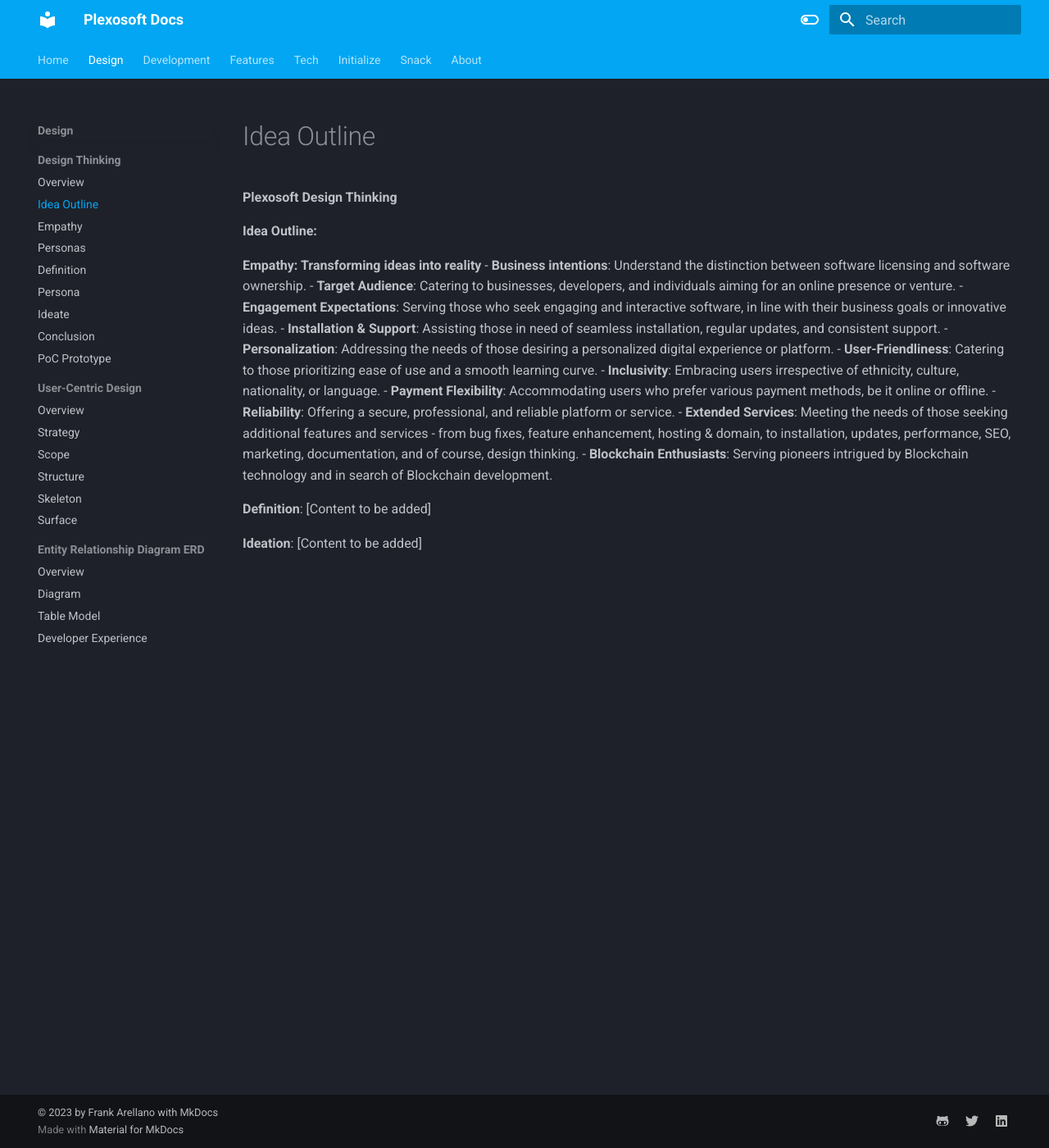
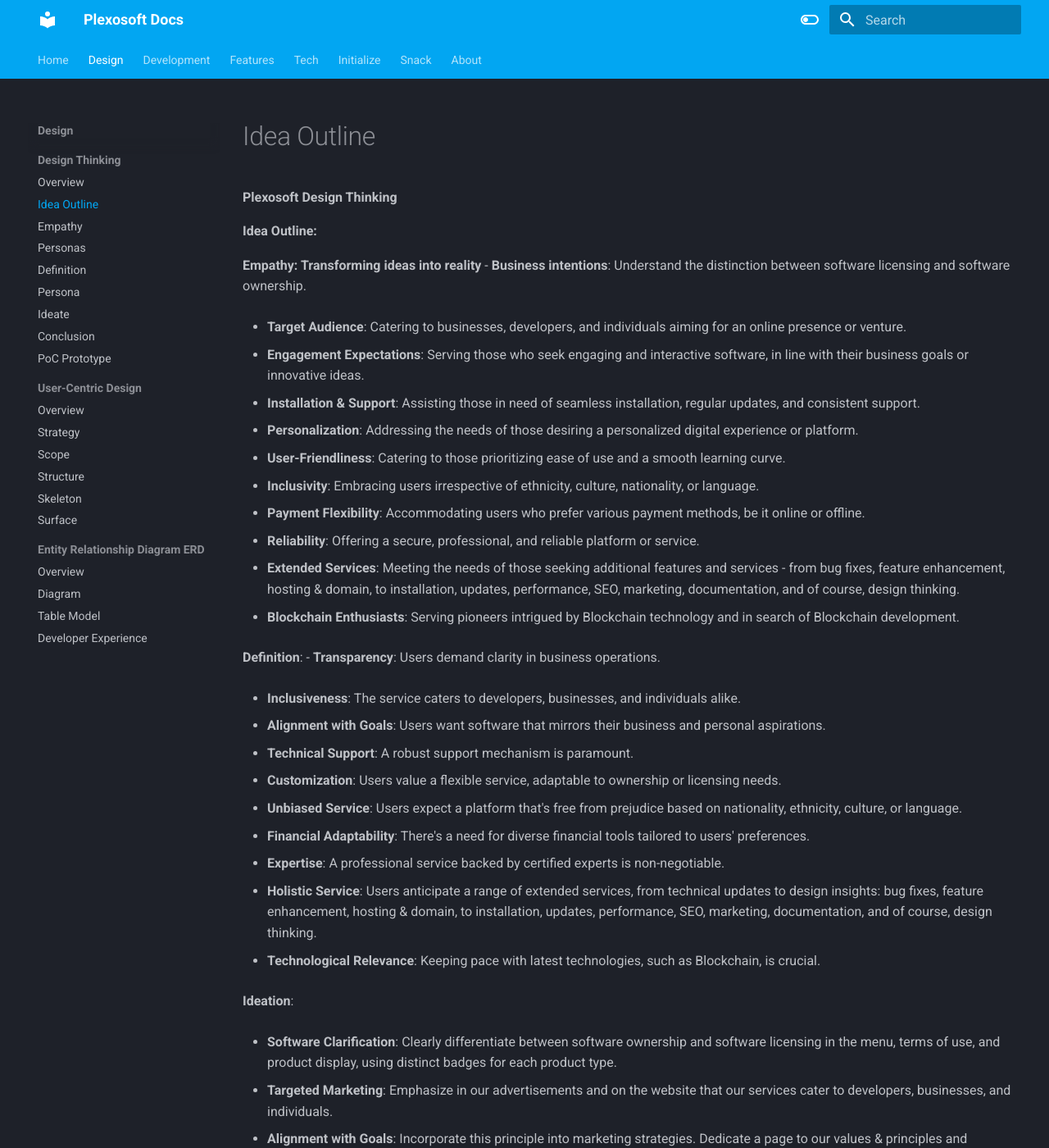
Before and after one commit to Code-Institute-Submissions/py, an MkDocs documentation site: the page built from docs/design-thinking/idea-outline/idea_outline.md, in a window 1280 px wide and 1400 px high. Shown: the whole window at 82% size. Built offline with MkDocs 1.6.1 and Material for MkDocs 9.7.7, drawn with Linux system fonts in a browser that asks for light colours; some of the changed text lies outside the part shown.

Commit message:
docs: idea outline add

```diff
--- a/docs/design-thinking/idea-outline/idea_outline.md
+++ b/docs/design-thinking/idea-outline/idea_outline.md
@@ -1,22 +1,69 @@
-# Idea Outline
-
 **Plexosoft Design Thinking**
 
 **Idea Outline:**
 
 **Empathy: Transforming ideas into reality**
 - **Business intentions**: Understand the distinction between software licensing and software ownership.
+
 - **Target Audience**: Catering to businesses, developers, and individuals aiming for an online presence or venture.
+
 - **Engagement Expectations**: Serving those who seek engaging and interactive software, in line with their business goals or innovative ideas.
+
 - **Installation & Support**: Assisting those in need of seamless installation, regular updates, and consistent support.
+
 - **Personalization**: Addressing the needs of those desiring a personalized digital experience or platform.
+
 - **User-Friendliness**: Catering to those prioritizing ease of use and a smooth learning curve.
+
 - **Inclusivity**: Embracing users irrespective of ethnicity, culture, nationality, or language.
+
 - **Payment Flexibility**: Accommodating users who prefer various payment methods, be it online or offline.
+
 - **Reliability**: Offering a secure, professional, and reliable platform or service.
+
 - **Extended Services**: Meeting the needs of those seeking additional features and services - from bug fixes, feature enhancement, hosting & domain, to installation, updates, performance, SEO, marketing, documentation, and of course, design thinking.
+
 - **Blockchain Enthusiasts**: Serving pioneers intrigued by Blockchain technology and in search of Blockchain development.
 
-**Definition**: [Content to be added]
+**Definition**:
+- **Transparency**: Users demand clarity in business operations.
 
-**Ideation**: [Content to be added]
+- **Inclusiveness**: The service caters to developers, businesses, and individuals alike.
+
+- **Alignment with Goals**: Users want software that mirrors their business and personal aspirations.
+
+- **Technical Support**: A robust support mechanism is paramount.
+
+- **Customization**: Users value a flexible service, adaptable to ownership or licensing needs.
+
+- **Unbiased Service**: Users expect a platform that's free from prejudice based on nationality, ethnicity, culture, or language.
+
+- **Financial Adaptability**: There's a need for diverse financial tools tailored to users' preferences.
+
+- **Expertise**: A professional service backed by certified experts is non-negotiable.
+
+- **Holistic Service**: Users anticipate a range of extended services, from technical updates to design insights: bug fixes, feature enhancement, hosting & domain, to installation, updates, performance, SEO, marketing, documentation, and of course, design thinking.
+
+- **Technological Relevance**: Keeping pace with latest technologies, such as Blockchain, is crucial.
+
+**Ideation**:
+
+- **Software Clarification**: Clearly differentiate between software ownership and software licensing in the menu, terms of use, and product display, using distinct badges for each product type.
+
+- **Targeted Marketing**: Emphasize in our advertisements and on the website that our services cater to developers, businesses, and individuals.
+
+- **Alignment with Goals**: Incorporate this principle into marketing strategies. Dedicate a page to our values & principles and provide reminders on individual product or service pages.
+
+- **Tech Support Page**: Craft a comprehensive page detailing the support we offer. Display the technical support included with each product or service. Allow users to effortlessly purchase additional services as needed.
+
+- **Customization Details**: Clearly delineate on product or service pages the customization options available, whether for software ownership or licensing.
+
+- **Inclusivity Message**: Prominently display on the homepage and contact sections that our service is unbiased and free from prejudice based on nationality, ethnicity, culture, or language.
+
+- **Financial Tools Display**: Clearly state the financial tools available for each product or service, explaining their applicability and benefits.
+
+- **Meet the Team**: Offer a section where users can get to know the authors and support team, complete with social media links, to enhance trustworthiness.
+
+- **Extended Services**: Create a dedicated section for additional services like bug fixes, feature enhancements, hosting & domain, installation, updates, performance, SEO, marketing, documentation, and design thinking. Ensure immediate payment options if available.
+
+- **Blockchain Hub**: Feature a dedicated section for Blockchain products and services, with immediate payment options where applicable.
```
